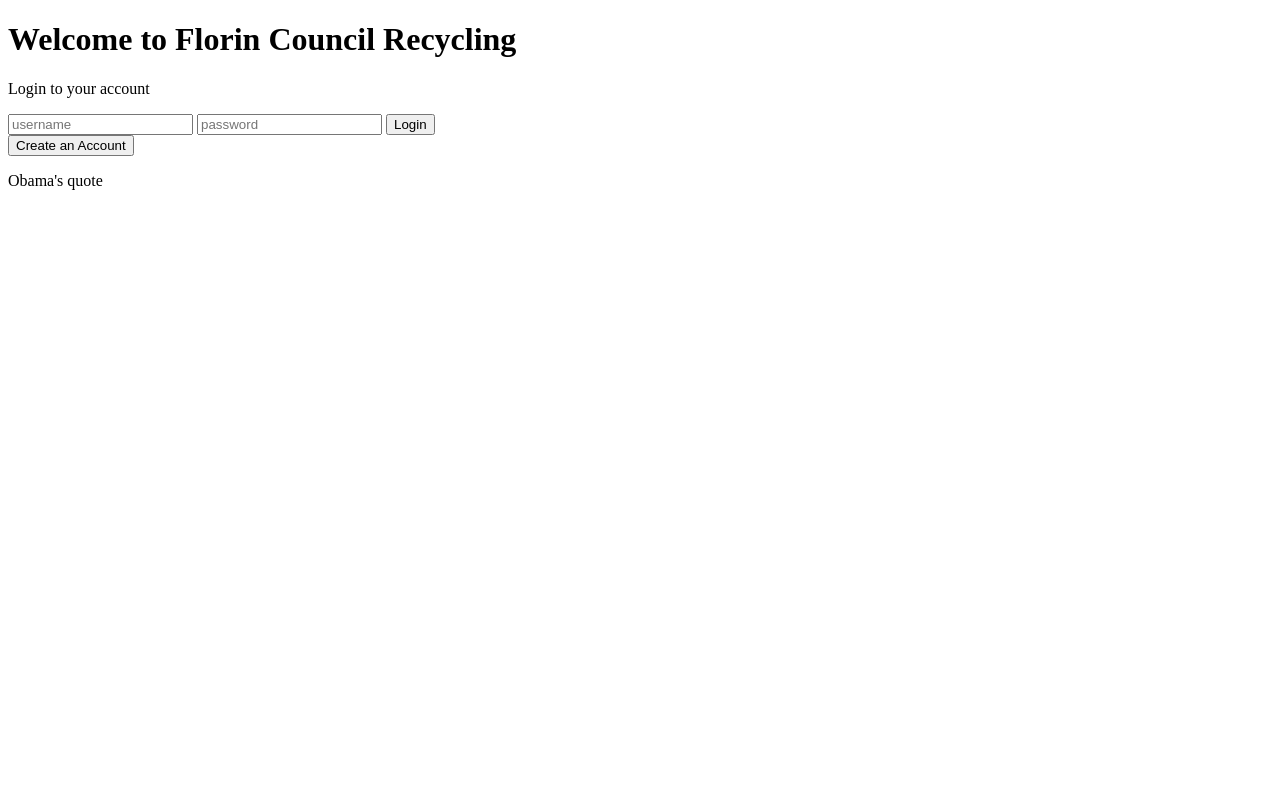
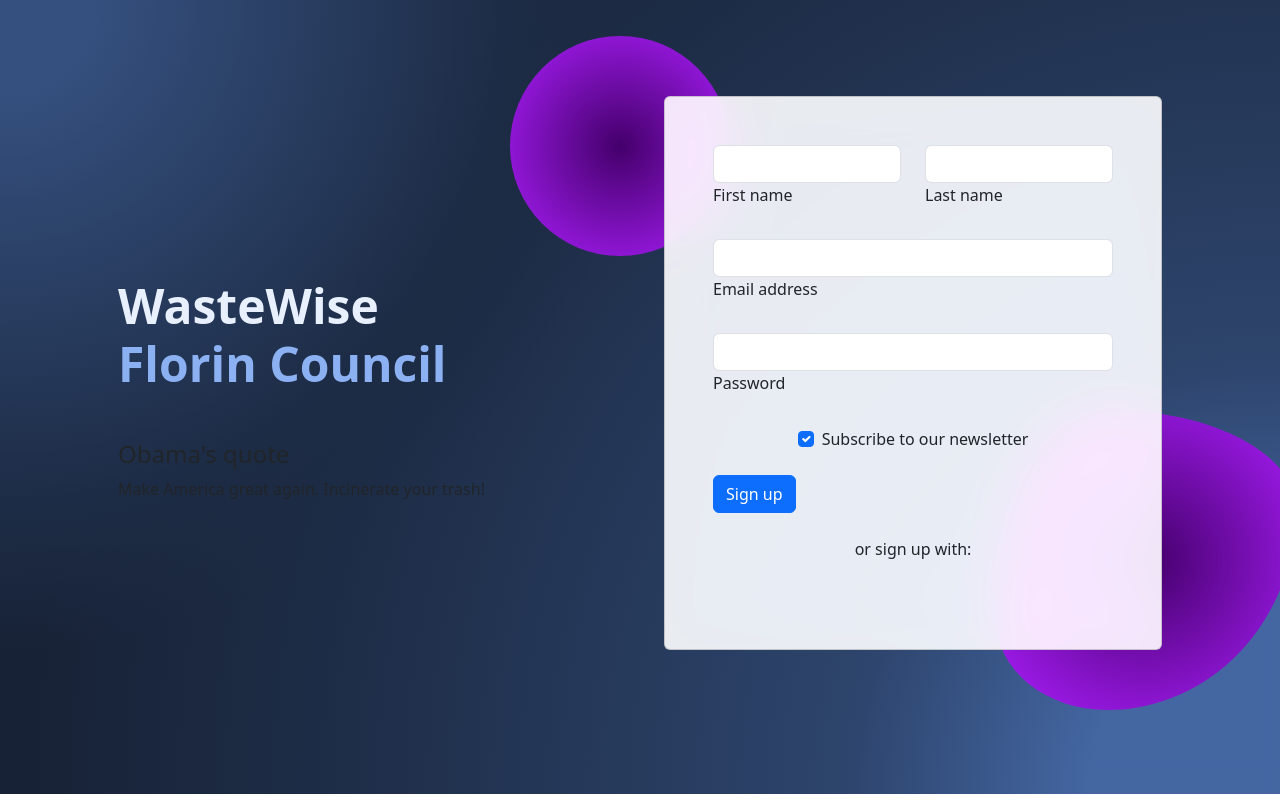
Before and after one commit to laisjmvet/WasteWiseApp, a website: page Client/index.html in a window 1280 px wide. Drawn offline with nearby package versions, Linux system fonts and the light colour scheme.

Commit message:
css added

```diff
--- a/Client/assets/styles.css
+++ b/Client/assets/styles.css
@@ -0,0 +1,62 @@
+/* Reset default browser styles */
+body, h1, h2, h3, h4, h5, h6, p, ul, ol {
+    margin: 0;
+    padding: 0;
+  }
+
+  /* Set a nice font for the website */
+  body {
+    font-family: Arial, sans-serif;
+    font-size: 16px;
+    line-height: 1.5;
+  }
+
+  /* Set a background color for the entire page */
+  body {
+    background-color: #f5f5f5;
+  }
+
+  /* Center the content on the page */
+  .container {
+    max-width: 960px;
+    margin: 0 auto;
+    padding: 20px;
+  }
+
+  /* Style headings */
+  h1, h2, h3 {
+    margin-bottom: 20px;
+    color: #333;
+  }
+
+
+  /* Style paragraphs */
+  p {
+    margin-bottom: 10px;
+    color: #555;
+  }
+
+  /* Style links */
+  a {
+    color: #007bff;
+    text-decoration: none;
+  }
+
+  a:hover {
+    text-decoration: underline;
+  }
+
+  /* Style buttons */
+  .button {
+    display: inline-block;
+    padding: 10px 20px;
+    background-color: #007bff;
+    color: #fff;
+    border-radius: 4px;
+    text-decoration: none;
+    transition: background-color 0.3s;
+  }
+
+  .button:hover {
+    background-color: #0056b3;
+  }
--- a/Client/index.html
+++ b/Client/index.html
@@ -5,19 +5,159 @@
     <meta name="viewport" content="width=device-width, initial-scale=1.0">
     <title>index</title>
     <script src="./assets/index.js" defer></script>
+    <!-- <link rel="stylesheet" href="./assets/styles.css"> -->
+    <link href="https://cdn.jsdelivr.net/npm/bootstrap@5.3.0/dist/css/bootstrap.min.css" rel="stylesheet" integrity="sha384-9ndCyUaIbzAi2FUVXJi0CjmCapSmO7SnpJef0486qhLnuZ2cdeRhO02iuK6FUUVM" crossorigin="anonymous">
+
 </head>
 <body>
+    <!-- <div class="container">
         <header>
             <h1>Welcome to Florin Council Recycling</h1>
         </header>
+    </div>
+
+    <div class="container">
         <form>
             <p>Login to your account</p>
             <input type="text" name = "username" placeholder="username" required>
             <input type="password" name = "password" placeholder="password" required>
-        <button type=submit>Login</button>
+            <button class="button" type=submit>Login</button>
+            <button class="button" name="create_account">Create an Account</button>
         </form>
-    <button name="create_account">Create an Account</button>
+    </div> -->
 
-    <p>Obama's quote</p>
+<!-- Section: Design Block -->
+<section class="background-radial-gradient overflow-hidden">
+    <style>
+      .background-radial-gradient {
+        background-color: hsl(218, 41%, 15%);
+        background-image: radial-gradient(650px circle at 0% 0%,
+            hsl(218, 41%, 35%) 15%,
+            hsl(218, 41%, 30%) 35%,
+            hsl(218, 41%, 20%) 75%,
+            hsl(218, 41%, 19%) 80%,
+            transparent 100%),
+          radial-gradient(1250px circle at 100% 100%,
+            hsl(218, 41%, 45%) 15%,
+            hsl(218, 41%, 30%) 35%,
+            hsl(218, 41%, 20%) 75%,
+            hsl(218, 41%, 19%) 80%,
+            transparent 100%);
+      }
+
+      #radius-shape-1 {
+        height: 220px;
+        width: 220px;
+        top: -60px;
+        left: -130px;
+        background: radial-gradient(#44006b, #ad1fff);
+        overflow: hidden;
+      }
+
+      #radius-shape-2 {
+        border-radius: 38% 62% 63% 37% / 70% 33% 67% 30%;
+        bottom: -60px;
+        right: -110px;
+        width: 300px;
+        height: 300px;
+        background: radial-gradient(#44006b, #ad1fff);
+        overflow: hidden;
+      }
+
+      .bg-glass {
+        background-color: hsla(0, 0%, 100%, 0.9) !important;
+        backdrop-filter: saturate(200%) blur(25px);
+      }
+    </style>
+
+    <div class="container px-4 py-5 px-md-5 text-center text-lg-start my-5">
+      <div class="row gx-lg-5 align-items-center mb-5">
+        <div class="col-lg-6 mb-5 mb-lg-0" style="z-index: 10">
+          <h1 class="my-5 display-5 fw-bold ls-tight" style="color: hsl(218, 81%, 95%)">
+            WasteWise <br />
+            <span style="color: hsl(218, 81%, 75%)">Florin Council</span>
+          </h1>
+          <p class="mb-4 opacity-70" style="color: hsl(218, 81%, 85%)">
+            <h4>Obama's quote</h4>
+            Make America great again. Incinerate your trash!
+          </p>
+        </div>
+
+        <div class="col-lg-6 mb-5 mb-lg-0 position-relative">
+          <div id="radius-shape-1" class="position-absolute rounded-circle shadow-5-strong"></div>
+          <div id="radius-shape-2" class="position-absolute shadow-5-strong"></div>
+
+          <div class="card bg-glass">
+            <div class="card-body px-4 py-5 px-md-5">
+              <form>
+                <!-- 2 column grid layout with text inputs for the first and last names -->
+                <div class="row">
+                  <div class="col-md-6 mb-4">
+                    <div class="form-outline">
+                      <input type="text" id="form3Example1" class="form-control" />
+                      <label class="form-label" for="form3Example1">First name</label>
+                    </div>
+                  </div>
+                  <div class="col-md-6 mb-4">
+                    <div class="form-outline">
+                      <input type="text" id="form3Example2" class="form-control" />
+                      <label class="form-label" for="form3Example2">Last name</label>
+                    </div>
+                  </div>
+                </div>
+
+                <!-- Email input -->
+                <div class="form-outline mb-4">
+                  <input type="email" id="form3Example3" class="form-control" />
+                  <label class="form-label" for="form3Example3">Email address</label>
+                </div>
+
+                <!-- Password input -->
+                <div class="form-outline mb-4">
+                  <input type="password" id="form3Example4" class="form-control" />
+                  <label class="form-label" for="form3Example4">Password</label>
+                </div>
+
+                <!-- Checkbox -->
+                <div class="form-check d-flex justify-content-center mb-4">
+                  <input class="form-check-input me-2" type="checkbox" value="" id="form2Example33" checked />
+                  <label class="form-check-label" for="form2Example33">
+                    Subscribe to our newsletter
+                  </label>
+                </div>
+
+                <!-- Submit button -->
+                <button type="submit" class="btn btn-primary btn-block mb-4">
+                  Sign up
+                </button>
+
+                <!-- Register buttons -->
+                <div class="text-center">
+                  <p>or sign up with:</p>
+                  <button type="button" class="btn btn-link btn-floating mx-1">
+                    <i class="fab fa-facebook-f"></i>
+                  </button>
+
+                  <button type="button" class="btn btn-link btn-floating mx-1">
+                    <i class="fab fa-google"></i>
+                  </button>
+
+                  <button type="button" class="btn btn-link btn-floating mx-1">
+                    <i class="fab fa-twitter"></i>
+                  </button>
+
+                  <button type="button" class="btn btn-link btn-floating mx-1">
+                    <i class="fab fa-github"></i>
+                  </button>
+                </div>
+              </form>
+            </div>
+          </div>
+        </div>
+      </div>
+    </div>
+  </section>
+  <!-- Section: Design Block -->
+<script src="https://cdn.jsdelivr.net/npm/bootstrap@5.3.0/dist/js/bootstrap.bundle.min.js" integrity="sha384-geWF76RCwLtnZ8qwWowPQNguL3RmwHVBC9FhGdlKrxdiJJigb/j/68SIy3Te4Bkz" crossorigin="anonymous"></script>
 </body>
 </html>
```
Lines whose indentation alone changed are shown as unchanged.
